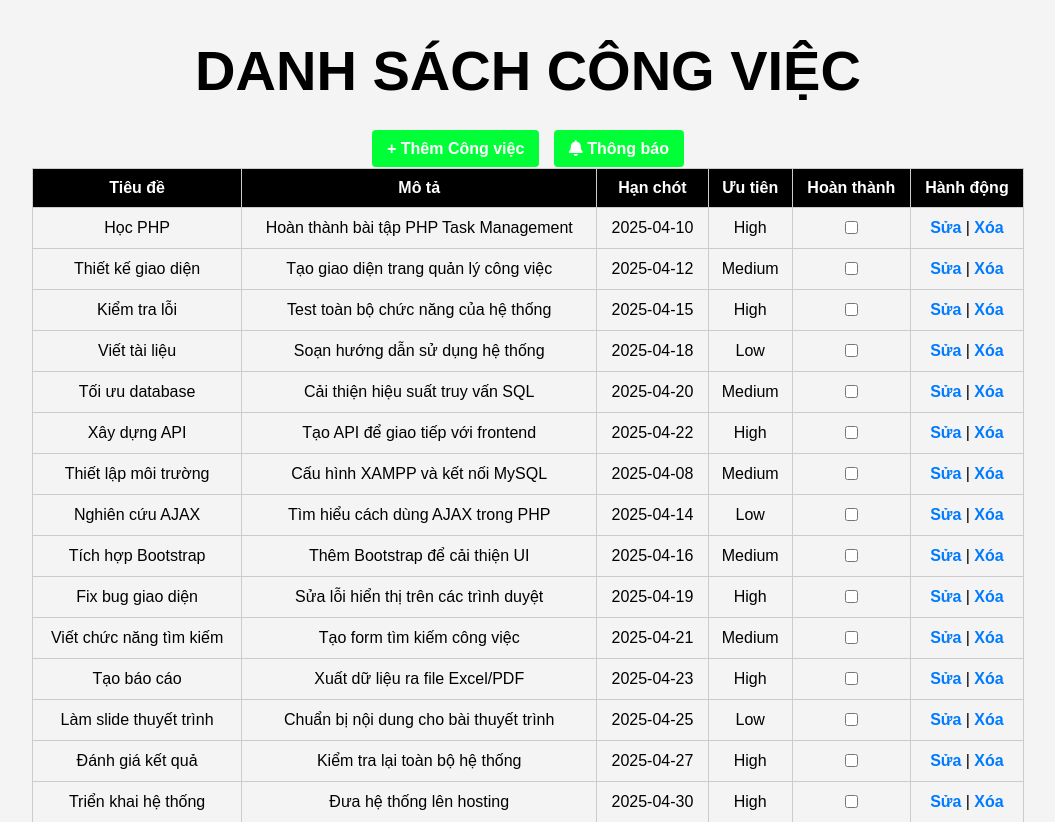
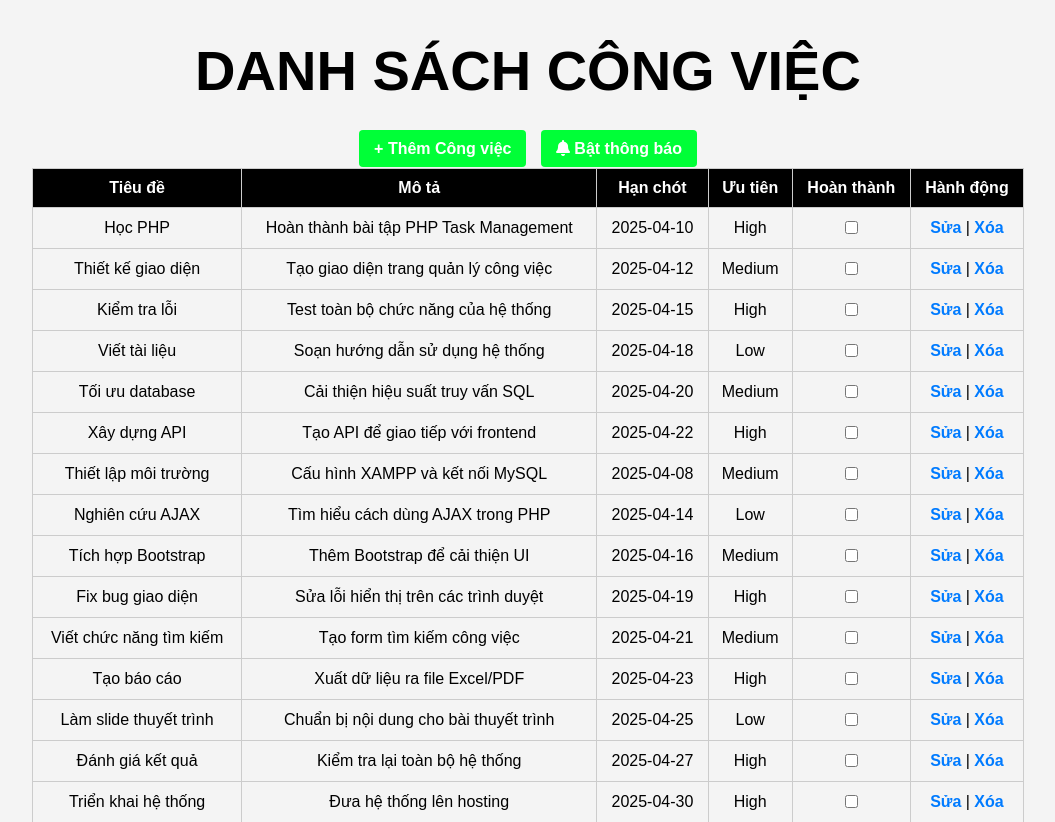
Before and after one commit to Thuyweb/TaskManager, a PHP site: page / in a window 1280 px wide. Shown: the top 822 px of the page, without its empty margins (112-1167 px from the left). Run offline with PHP 8.4, Linux system fonts and the light colour scheme; data comes from the database, SQL or seed files in the repository; some libraries are stand-ins or nearby versions.

Commit message:
git commit

```diff
--- a/index.php
+++ b/index.php
@@ -40,7 +40,7 @@ $result = $conn->query($sql);
             font-weight: bold;
             margin-left: 10px; /* Khoảng cách giữa 2 nút */
         ">
-            <i class="fas fa-bell"></i> Thông báo
+            <i class="fas fa-bell"></i> Bật thông báo
         </a>
     </div>
 
```
